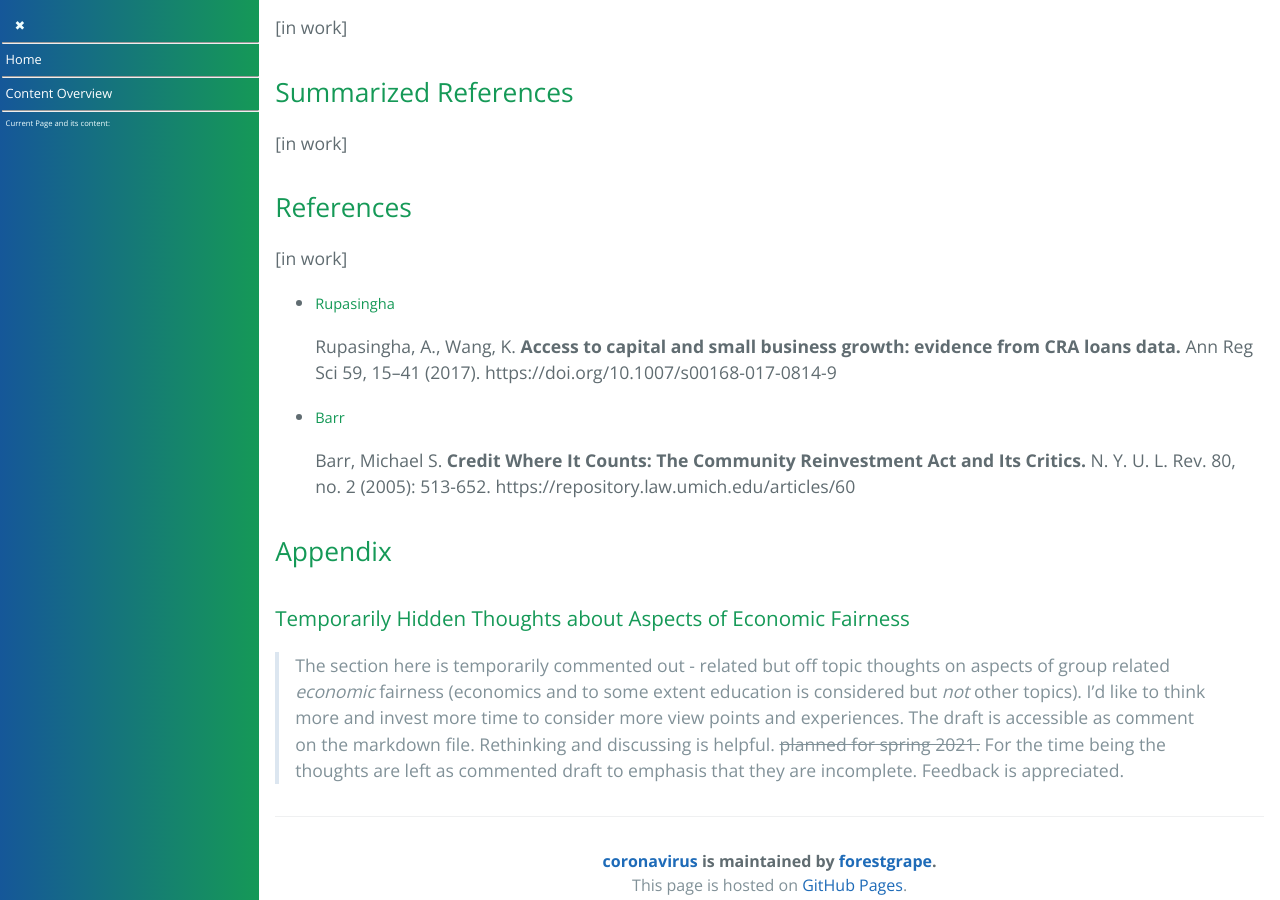
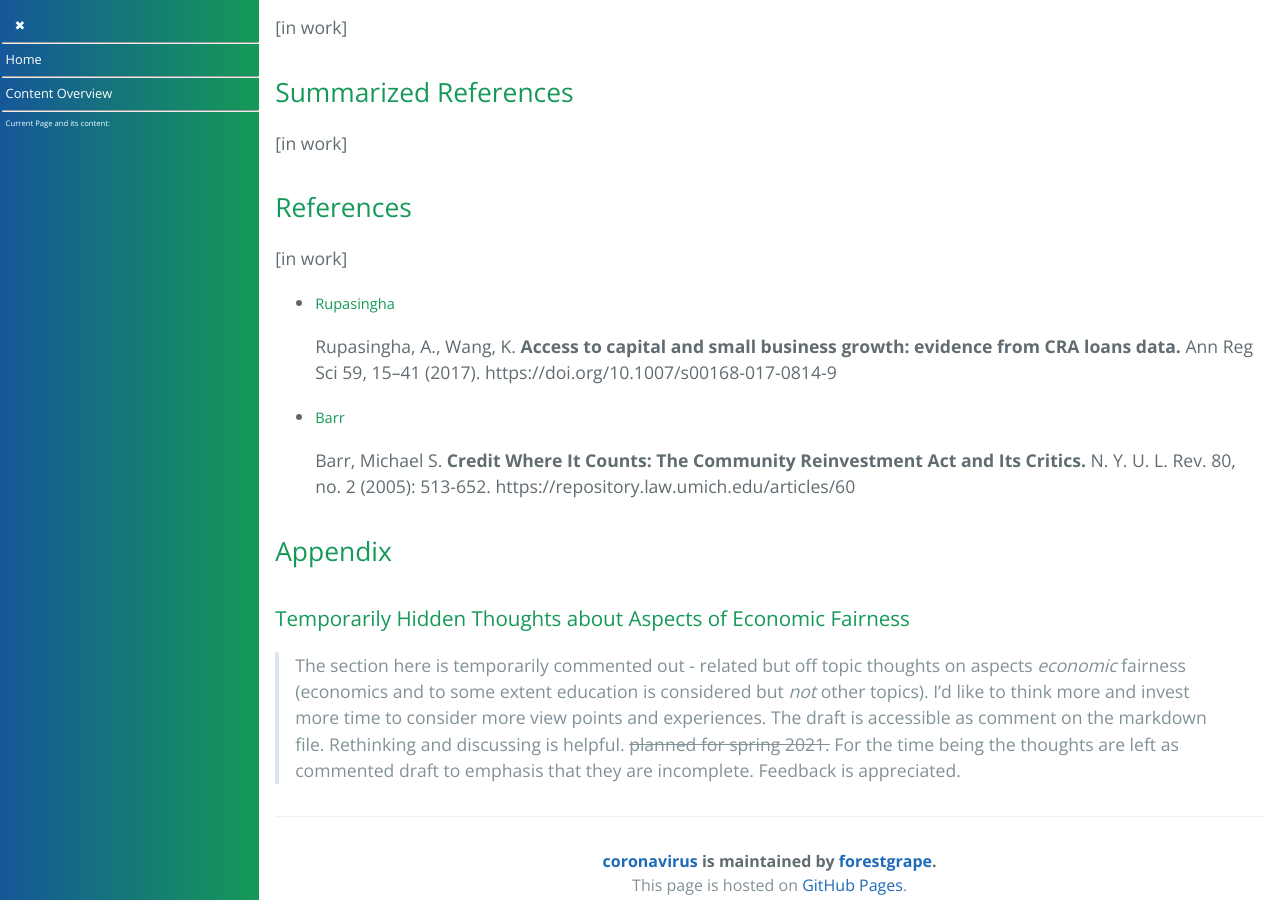
Before and after one commit to forestgrape/coronavirus, a Jekyll site: the page built from 7_social/economics.md, in a window 1280 px wide and 900 px high, scrolled down 9495 px. Built offline with Jekyll 4.4.1, drawn with Linux system fonts in a browser that asks for light colours; our own code applies the rules of GitHub Pages for plain Markdown files.

Commit message:
formulation

```diff
--- a/7_social/economics.md
+++ b/7_social/economics.md
@@ -279,7 +279,7 @@
 ## Appendix
 
 ### Temporarily Hidden Thoughts about Aspects of Economic Fairness
-> The section here is temporarily commented out -  related but off topic thoughts on aspects of group related *economic* fairness (economics and to some extent education is considered but *not* other topics). I'd like to think more and invest more time to consider more view points and experiences. The draft is accessible as comment on the markdown file. Rethinking and discussing is helpful. ~~planned for spring 2021.~~ For the time being the thoughts are left as commented draft to emphasis that they are incomplete. Feedback is appreciated.
+> The section here is temporarily commented out -  related but off topic thoughts on aspects *economic* fairness (economics and to some extent education is considered but *not* other topics). I'd like to think more and invest more time to consider more view points and experiences. The draft is accessible as comment on the markdown file. Rethinking and discussing is helpful. ~~planned for spring 2021.~~ For the time being the thoughts are left as commented draft to emphasis that they are incomplete. Feedback is appreciated.
 
 
 <!--
```
